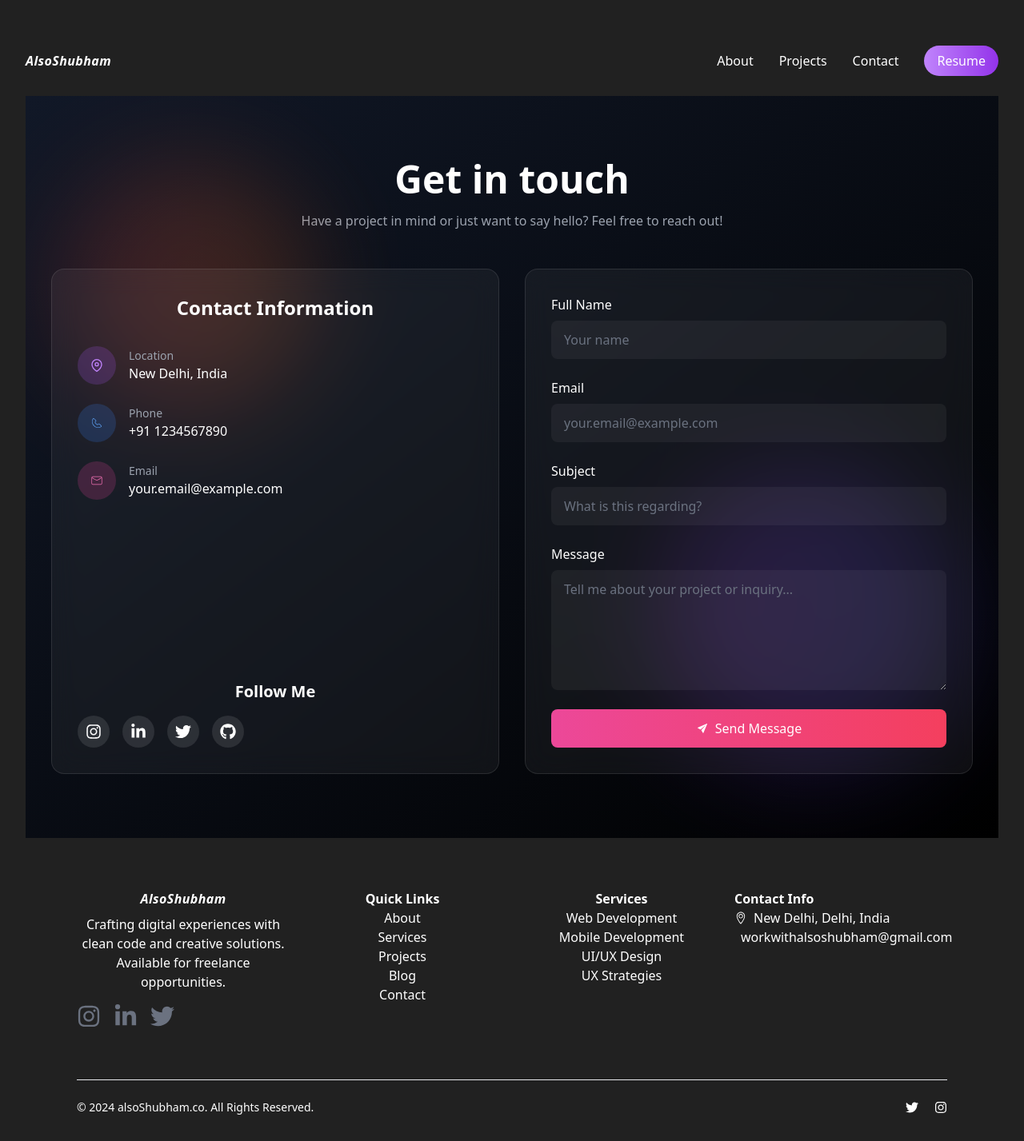
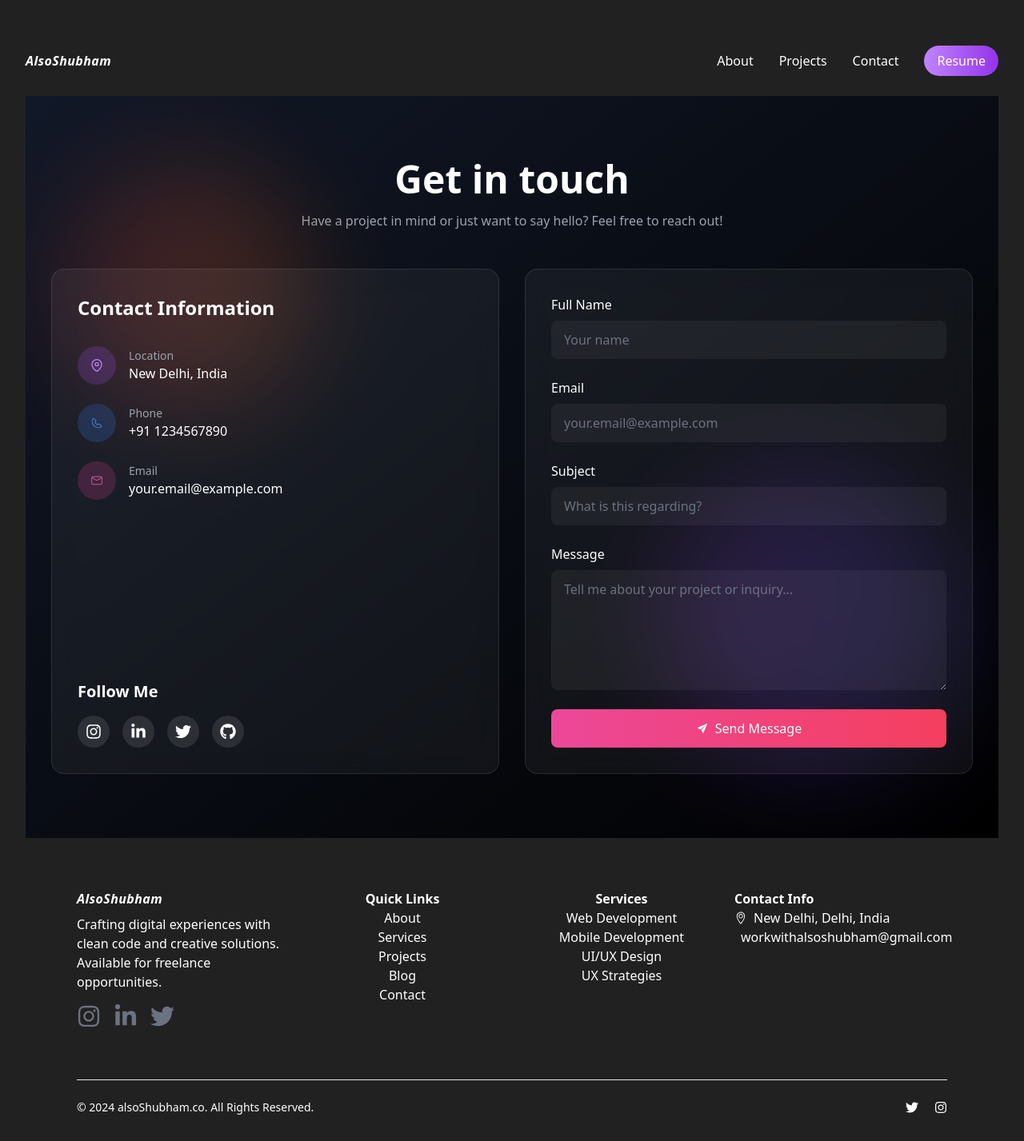
Before and after one commit to alsoshubham/AlsoShubham, a React (Vite) app: page /contact in a window 1280 px wide. Shown: the whole page at 80% size. Built offline with nearby package versions, Linux system fonts and the light colour scheme.

Commit message:
refactor: update text alignment and improve wording in About, Contact, Footer, Header, and ProjectCard components

```diff
--- a/src/components/About.jsx
+++ b/src/components/About.jsx
@@ -40,10 +40,10 @@ export default function About() {
                 <span>Strategic Designs</span>
               </div>
             </div>
-            <div className="grid grid-col-2 gap-4 text-[#ffffff] mb-8">
+            <div className="grid grid-col-2 gap-4 text-[#ffffff] mb-8 text-start">
               <div ><p>workwithalsoshubham@gmail.com</p></div>
               <div ><p>New Delhi</p></div>
-              <div ><p>Available for freelance</p></div>
+              <div ><p>Contact for availability for freelance</p></div>
             </div>
             <button className="px-6 py-3 w-full sm:w-fit border-1 solid rounded-md mr-6 bg-gradient-to-r from-purple-400 to-purple-700 hover:bg-gradient-to-r hover:from-slate-800 hover:to-slate-700 text-white hover:text-purple-500 "
           onClick={() => navigate('/contact')}>Get In Touch</button>
--- a/src/components/Contact.jsx
+++ b/src/components/Contact.jsx
@@ -64,7 +64,7 @@ export default function ContactSection() {
           {/* Left side - Contact Information */}
           <div className="bg-white/5 backdrop-blur-lg rounded-2xl p-8 border border-white/10 flex flex-col justify-between h-full">
             <div>
-              <h3 className="text-2xl font-bold text-white mb-8">Contact Information</h3>
+              <h3 className="text-2xl text-start font-bold text-white mb-8">Contact Information</h3>
 
               <div className="space-y-6 text-left">
                 <div className="flex items-center gap-4">
@@ -100,28 +100,28 @@ export default function ContactSection() {
             </div>
 
             <div className="mt-12">
-              <h4 className="text-xl font-semibold text-white mb-4">Follow Me</h4>
+              <h4 className="text-xl text-start font-semibold text-white mb-4">Follow Me</h4>
               <div className="flex gap-4">
                 <a
-                  href="#"
+                  href="https://instagram.com/alsoshubham.here"
                   className="w-10 h-10 rounded-full bg-white/10 flex items-center justify-center hover:bg-white/20 transition-colors"
                 >
                   <FaInstagram className="w-5 h-5 text-white" />
                 </a>
                 <a
-                  href="#"
+                  href="https://www.linkedin.com/in/alsoshubham/"
                   className="w-10 h-10 rounded-full bg-white/10 flex items-center justify-center hover:bg-white/20 transition-colors"
                 >
                   <FaLinkedinIn className="w-5 h-5 text-white" />
                 </a>
                 <a
-                  href="#"
+                  href="https://x.com/alsoshubham_"
                   className="w-10 h-10 rounded-full bg-white/10 flex items-center justify-center hover:bg-white/20 transition-colors"
                 >
                   <FaTwitter className="w-5 h-5 text-white" />
                 </a>
                 <a
-                  href="#"
+                  href="https://github.com/alsoshubham"
                   className="w-10 h-10 rounded-full bg-white/10 flex items-center justify-center hover:bg-white/20 transition-colors"
                 >
                   <FaGithub className="w-5 h-5 text-white" />
--- a/src/components/Footer.jsx
+++ b/src/components/Footer.jsx
@@ -103,10 +103,10 @@ function footer() {
     <div className="footer px-16">
       <div className="container grid grid-col-2 gap-2 md:grid-cols-4 py-16">
         <div>
-          <h2 className="text-base lg:textxl font-bold tracking-wide mb-2">
+          <h2 className="text-base text-start lg:textxl font-bold tracking-wide mb-2">
             <em>AlsoShubham</em>
           </h2>
-          <p>
+          <p className="text-start">
             Crafting digital experiences with clean code and creative solutions.
             Available for freelance opportunities.
           </p>
--- a/src/components/Header.jsx
+++ b/src/components/Header.jsx
@@ -26,13 +26,11 @@ function Header() {
           <Link to="/contact">Contact</Link>
         </li>
         <li>
-          <Link
-            href="https://docs.google.com/document/d/1pSmGMPZFB_rkDTf8ZuQyA0rndie3So0G8RZ-uu0Dlv0/edit?usp=sharing"
-            role="button"
-            className="px-4 py-2 border-1 solid rounded-full bg-gradient-to-r from-purple-400 to-purple-600 hover:bg-gradient-to-r hover:from-slate-800 hover:to-slate-700 text-white hover:text-purple-500"
-          >
+          <a href="https://docs.google.com/document/d/1pSmGMPZFB_rkDTf8ZuQyA0rndie3So0G8RZ-uu0Dlv0/edit?usp=sharing"
+          role="button"
+          className="px-4 py-2 border-1 solid rounded-full bg-gradient-to-r from-purple-400 to-purple-600 hover:bg-gradient-to-r hover:from-slate-800 hover:to-slate-700 text-white hover:text-purple-500">
             Resume
-          </Link>
+          </a>
         </li>
       </ul>
     </header>
--- a/src/components/ProjectCard.jsx
+++ b/src/components/ProjectCard.jsx
@@ -17,7 +17,7 @@ const ProjectCard = ({ imgUrl, title, description, gitUrl, previewUrl }) => {
         ></div>
       </div>
       {/* Project details */}
-      <div className="text-white rounded-b-xl bg-[#181818] py-6 px-4">
+      <div className="text-white text-start rounded-b-xl bg-[#181818] py-6 px-4">
         <h5 className="text-xl font-semibold mb-2">{title}</h5>
         <p className="text-[#ADB7BE]">{description}</p>
         <div className="flex mt-4 justify-between items-center">
```
